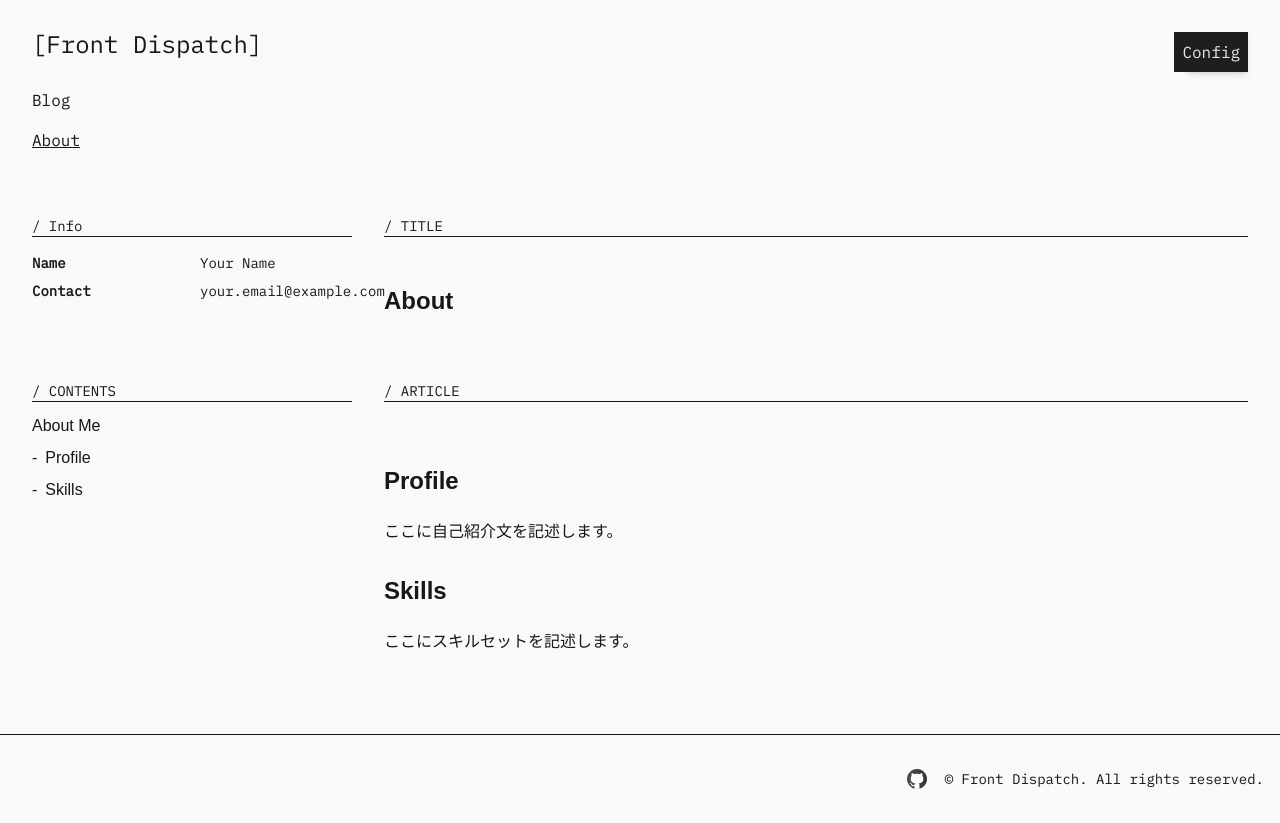
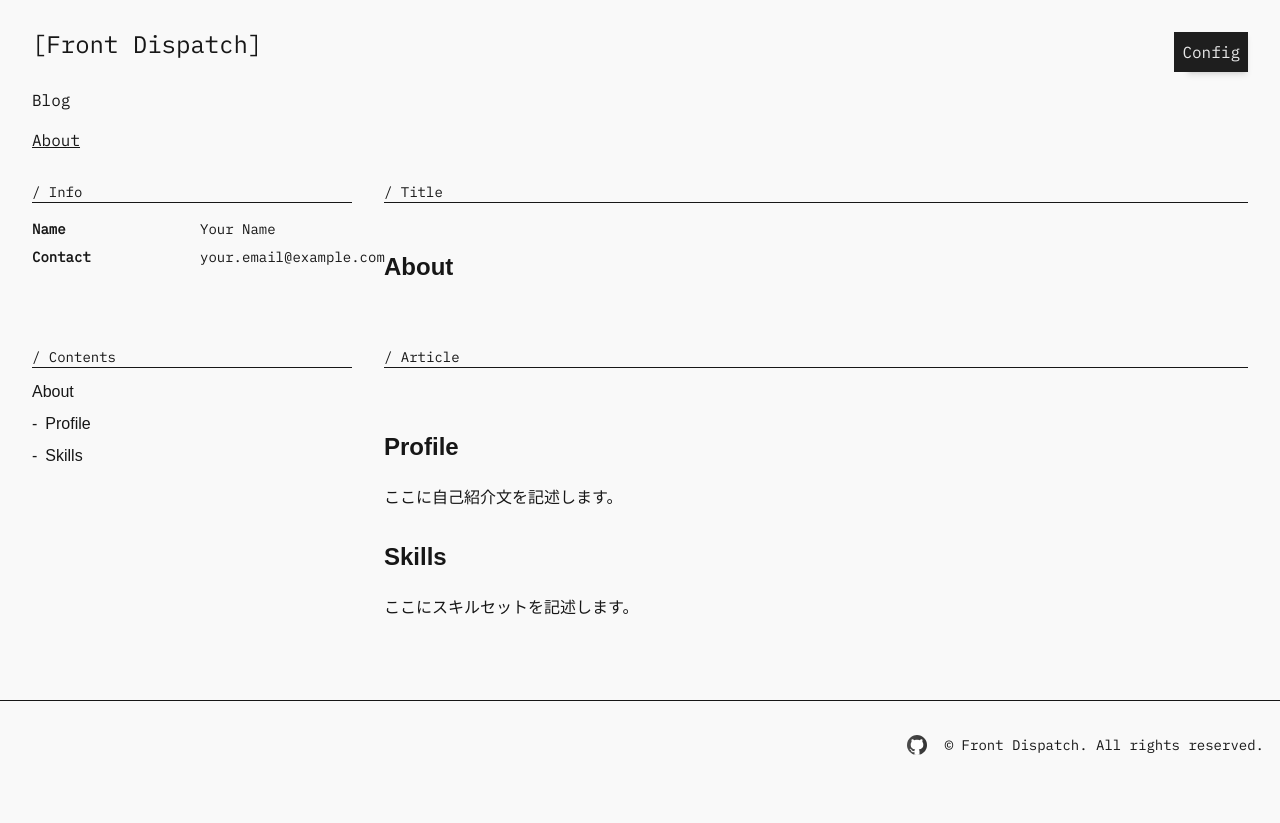
Before and after one commit to tktkaws/front-dispatch, a Next.js app: page /about in a window 1280 px wide. After the commit the page ends 800 px from the top, so only its background shows below. Built offline with nearby package versions, Linux system fonts and the light colour scheme; a web font is replaced by a local one.

Commit message:
fix: レイアウトの調整

```diff
--- a/src/app/about/page.tsx
+++ b/src/app/about/page.tsx
@@ -11,9 +11,12 @@ export default function AboutPage() {
       <aside className="hidden md:block md:fixed md:top-0 md:right-0 p-8">
         <button className="p-2  bg-[#1E1E1E] text-[#E8E8E8] font-mono">Config</button>
       </aside>
-      <main className="max-w-full mx-auto md:grid md:grid-cols-[240px_1fr] xl:grid-cols-[320px_1fr] gap-8 px-4 md:px-8 mt-8 md:mt-[216px] min-h-[calc(100svh-216px-120px-32px)]">
+      <main className="max-w-full mx-auto md:grid md:grid-cols-[240px_1fr] xl:grid-cols-[320px_1fr] gap-8 px-4 md:px-8 mt-8 md:mt-[182px] min-h-[calc(100svh-216px-120px-32px)]">
         <div className="md:col-span-1 relative w-full">
-          <h3 className="font-mono text-sm border-b">/ Info</h3>
+
+
+          <div className="md:sticky md:top-[182px]">
+            <h3 className="font-mono text-sm border-b">/ Info</h3>
           <div className="space-y-3 h-[8rem]">
             <dl className="pt-4 grid grid-cols-2 gap-x-4 gap-y-2 font-mono text-sm">
               <dt className="font-semibold">Name</dt>
@@ -23,12 +26,10 @@ export default function AboutPage() {
               <dd className="">your.email@example.com</dd>
             </dl>
           </div>
-
-          <div className="md:sticky md:top-[216px]">
             <nav className="mb-8 py-4">
-              <h2 className="font-mono text-sm border-b mb-3">/ CONTENTS</h2>
+              <h2 className="font-mono text-sm border-b mb-3">/ Contents</h2>
               <a href="#about" className="mb-2 block hover:underline">
-                About Me
+                About
               </a>
               <ul className="space-y-2">
                 <li className="before:content-['-'] before:mr-2">
@@ -45,18 +46,18 @@ export default function AboutPage() {
             </nav>
           </div>
         </div>
-        <div className="md:col-span-1 max-w-[1000px] ">
+        <div className="md:col-span-1 w-full">
           <article>
-            <p className="font-mono text-sm border-b">/ TITLE</p>
+            <p className="font-mono text-sm border-b">/ Title</p>
             <h1
               id="about"
-              className="col-span-4 text-2xl font-bold h-[8rem] grid justify-start items-center"
+              className="col-span-4 text-2xl font-bold h-[8rem] grid justify-start items-center md:max-w-[calc(100vw-240px-96px)] xl:max-w-[1000px]"
             >
               About
             </h1>
             <div className="mb-8 py-4">
-              <h2 className="font-mono text-sm border-b">/ ARTICLE</h2>
-              <div className="prose pt-8 article-content">
+              <h2 className="font-mono text-sm border-b">/ Article</h2>
+              <div className="prose pt-8 article-content md:max-w-[calc(100vw-240px-96px)] xl:max-w-[1000px]">
                 <h2 id="profile">Profile</h2>
                 <p>ここに自己紹介文を記述します。</p>
                 <h2 id="skills">Skills</h2>
--- a/src/app/blog/[id]/page.tsx
+++ b/src/app/blog/[id]/page.tsx
@@ -34,10 +34,14 @@ export default async function BlogPostPage({ params }: { params: Promise<{ id: s
     <>
       <Header />
       <Aside />
-      <main className="max-w-full mx-auto md:grid md:grid-cols-[240px_1fr] xl:grid-cols-[320px_1fr] gap-8 px-4 md:px-8 mt-8 md:mt-[216px] min-h-[calc(100svh-216px-120px-32px)]">
+      <main className="max-w-full mx-auto md:grid md:grid-cols-[240px_1fr] xl:grid-cols-[320px_1fr] gap-8 px-4 md:px-8 mt-8 md:mt-[182px] min-h-[calc(100svh-216px-120px-32px)]">
         <div className="md:col-span-1 relative w-full">
 
-          <h3 className="font-mono text-sm border-b">/ Info</h3>
+
+
+          {toc.length > 0 && (
+            <div className="md:sticky md:top-[182px]">
+              <h3 className="font-mono text-sm border-b">/ Info</h3>
             <div className="space-y-3 h-[8rem]">
               <dl className="pt-4 grid grid-cols-2 gap-x-4 gap-y-2 font-mono text-sm">
                 <dt className="">Date</dt>
@@ -54,7 +58,8 @@ export default async function BlogPostPage({ params }: { params: Promise<{ id: s
                         <li key={tag.id} className="">
                           <Link
                             href={`/?tags=${tag.id}`}
-                            className="px-1 hover:underline"
+                            scroll={false}
+                            className="hover:underline"
                           >
                             {tag.title}
                           </Link>
@@ -65,9 +70,6 @@ export default async function BlogPostPage({ params }: { params: Promise<{ id: s
                 </dd>
               </dl>
             </div>
-
-          {toc.length > 0 && (
-            <div className="md:sticky md:top-[216px]">
               <nav className="mb-8 py-4">
                 <h2 className="font-mono text-sm border-b mb-3">/ Contents</h2>
                 <a href="#" className="text-sm mb-2 block hover:underline">
@@ -90,15 +92,15 @@ export default async function BlogPostPage({ params }: { params: Promise<{ id: s
             </div>
           )}
         </div>
-        <div className="md:col-span-1 w-full md:max-w-[calc(100vw-240px-96px)] xl:max-w-[1000px]">
+        <div className="md:col-span-1 w-full">
           <article>
             <p className="font-mono text-sm border-b">/ Title</p>
-          <h1 className="col-span-4 text-3xl font-bold h-[8rem] grid justify-start items-center">
+          <h1 className="col-span-4 text-3xl font-bold h-[8rem] grid justify-start items-center md:max-w-[calc(100vw-240px-96px)] xl:max-w-[1000px]">
             {post.title}
           </h1>
           <div className="mb-8 py-4">
             <h2 className="font-mono text-sm border-b">/ Article</h2>
-            <div className="prose pt-8 article-content" dangerouslySetInnerHTML={{ __html: post.body }} />
+            <div className="prose pt-8 article-content md:max-w-[calc(100vw-240px-96px)] xl:max-w-[1000px]" dangerouslySetInnerHTML={{ __html: post.body }} />
           </div>
 
 
--- a/src/app/page.tsx
+++ b/src/app/page.tsx
@@ -41,7 +41,7 @@ export default async function Home({
     <>
       <Header />
       <Aside />
-      <main className="max-w-full mx-auto md:grid md:grid-cols-[240px_1fr] xl:grid-cols-[320px_1fr] gap-8 px-4 md:px-8 mt-8 md:mt-[216px] min-h-[calc(100svh-216px-120px-32px)]">
+      <main className="max-w-full mx-auto md:grid md:grid-cols-[240px_1fr] xl:grid-cols-[320px_1fr] gap-8 px-4 md:px-8 mt-8 md:mt-[182px] min-h-[calc(100svh-216px-120px-32px)]">
         <div className="md:col-span-1 relative">
           <Suspense fallback={<div>Loading...</div>}>
             <Filter tags={tags} />
```
